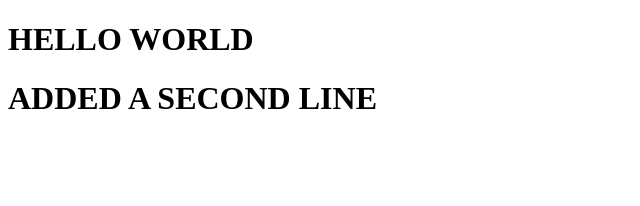
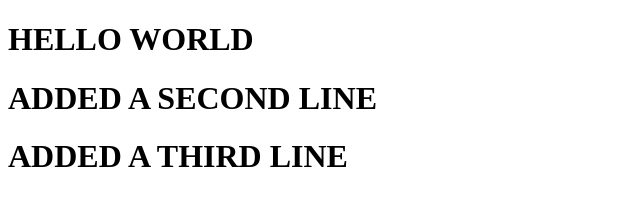
Before and after one commit to ChartC01/GitDemoProject, a plain HTML site: page Example4.html in a window 1280 px wide. Shown: the whole page, without its empty margins (0-640 px from the left). Drawn offline with Linux system fonts and the light colour scheme.

Commit message:
Threw in new tesxt
Added new lines in the file

```diff
--- a/Example4.html
+++ b/Example4.html
@@ -1,4 +1,5 @@
 <!DOCTYPE html PUBLIC "-//W3C//DTD XHTML 1.0 Transitional//EN" "http://www.w3.org/TR/xhtml1/DTD/xhtml1-transitional.dtd">
 <h1>HELLO WORLD</h1>
 <h1>ADDED A SECOND LINE</h1>
+<h1>ADDED A THIRD LINE</h1>
 </html>
```
